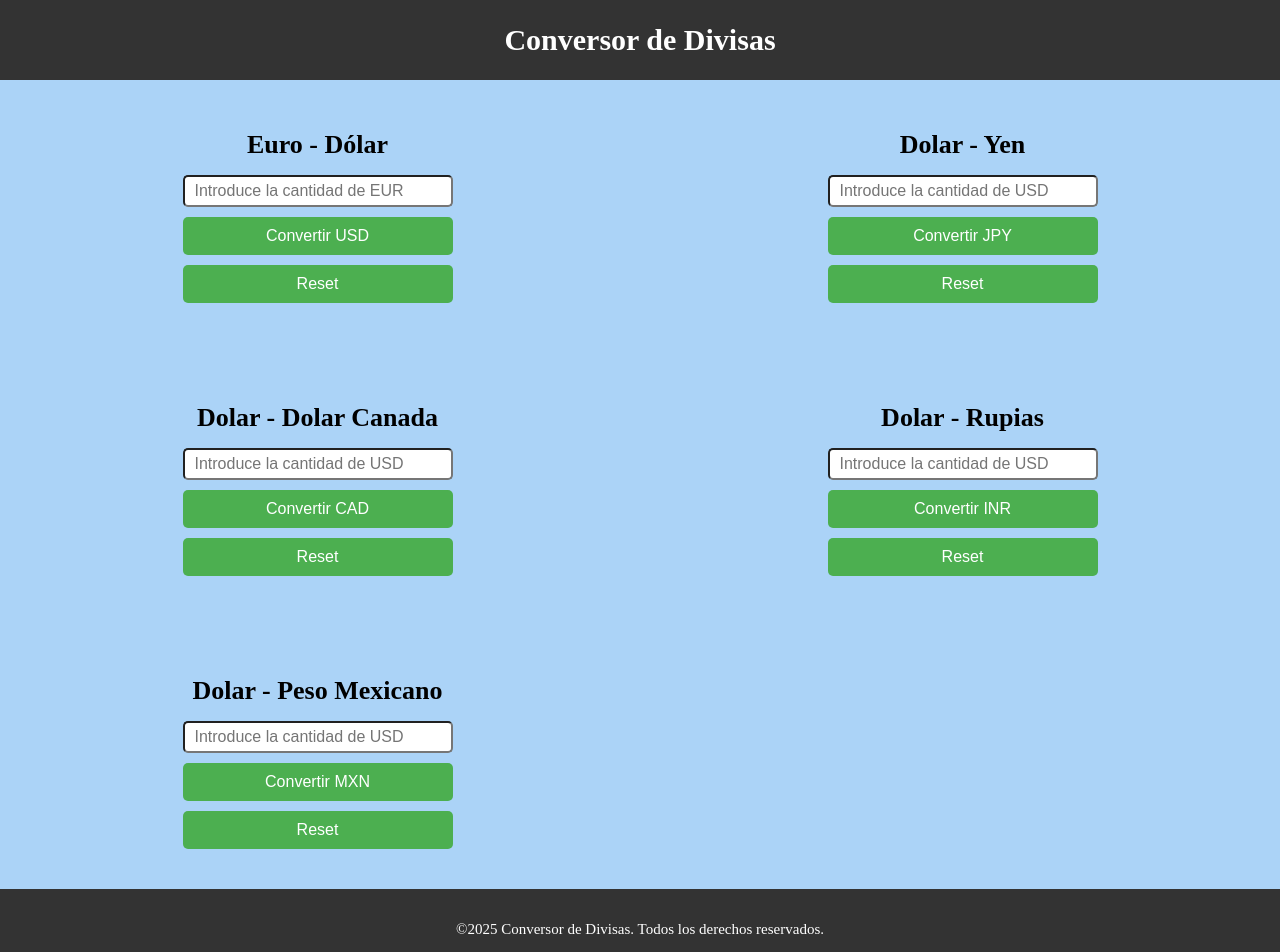
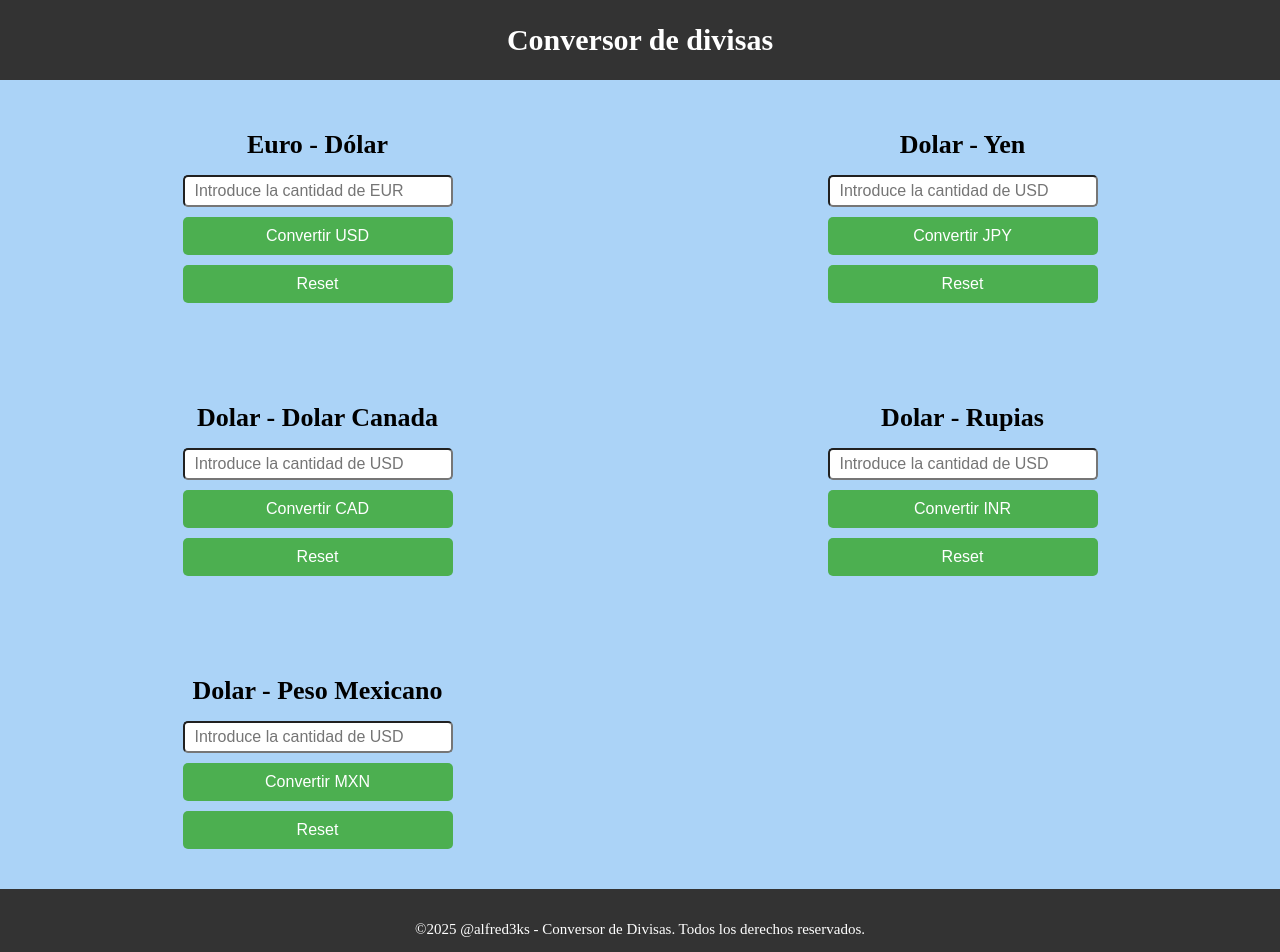
Before and after one commit to alfred3ks/conversor-divisas, a React (Vite) app: page / in a window 1280 px wide. Shown: the top 952 px of the page. Built offline with nearby package versions, Linux system fonts and the light colour scheme; no server answers.

Commit message:
Refactoring del header y footer.

```diff
--- a/src/components/Footer/index.jsx
+++ b/src/components/Footer/index.jsx
@@ -5,7 +5,8 @@ const Footer = () => {
   return (
     <footer className={styles.footer}>
       <p className={styles['paragraph']}>
-        ©{currentYear} Conversor de Divisas. Todos los derechos reservados.
+        ©{currentYear} @alfred3ks - Conversor de Divisas. Todos los derechos
+        reservados.
       </p>
     </footer>
   );
--- a/src/components/Header/index.jsx
+++ b/src/components/Header/index.jsx
@@ -1,8 +1,9 @@
 import styles from './header.module.css';
-const Header = () => {
+
+const Header = ({ title }) => {
   return (
     <header className={styles['header']}>
-      <h1 className={styles['title']}>Conversor de Divisas</h1>
+      <h1 className={styles['title']}>{title}</h1>
     </header>
   );
 };
--- a/src/components/Layout/index.jsx
+++ b/src/components/Layout/index.jsx
@@ -6,9 +6,9 @@ import styles from './layout.module.css';
 const Layout = ({ children }) => {
   return (
     <div className={styles['layout']}>
-      <Header>Este es el componente header</Header>
+      <Header title={'Conversor de divisas'} />
       <main className={styles['content']}>{children}</main>
-      <Footer>Este seria el componente footer</Footer>
+      <Footer />
     </div>
   );
 };
```
